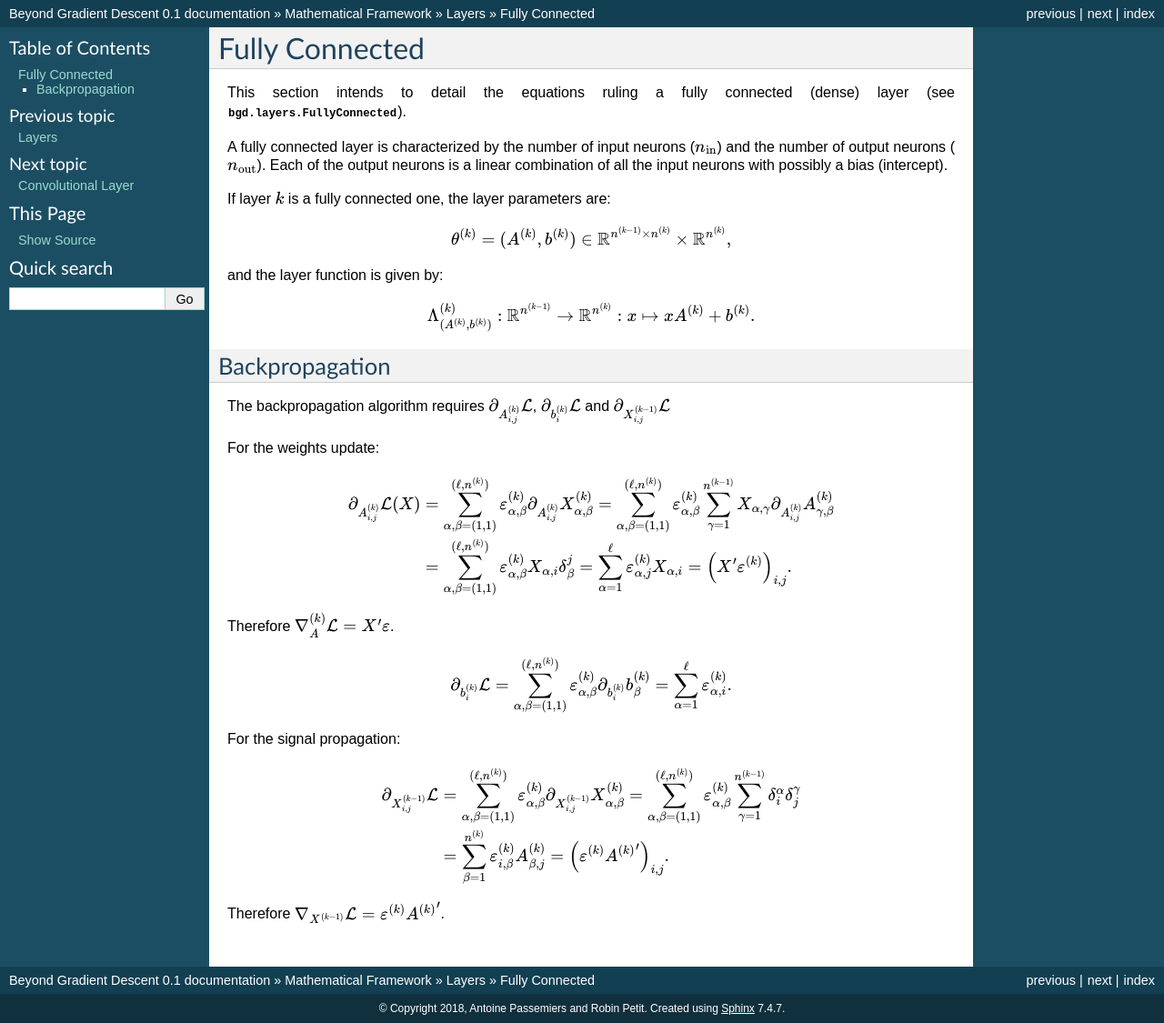
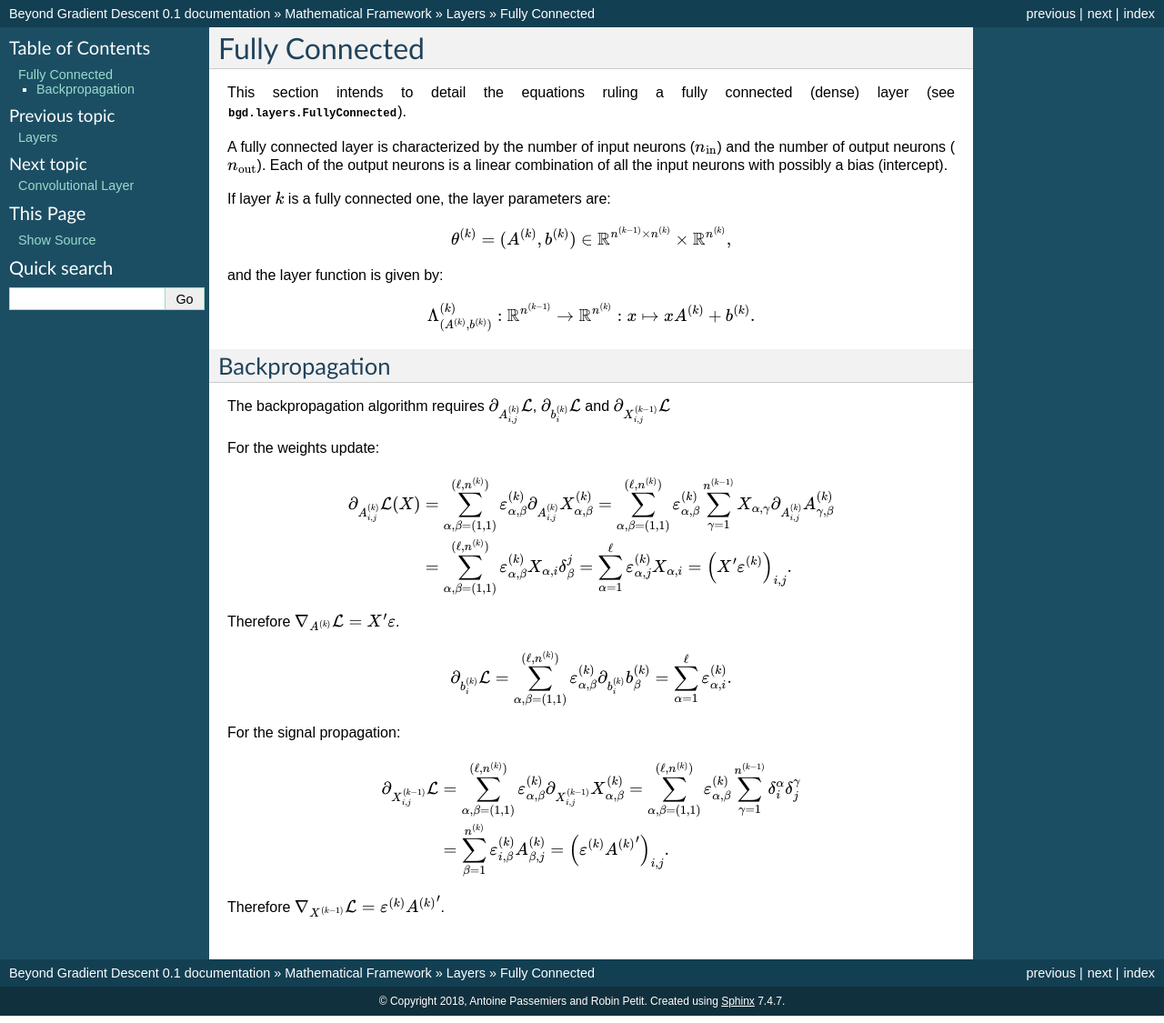
Before and after one commit to AntoinePassemiers/Beyond-Gradient-Descent, a Sphinx documentation site: the page built from doc/source/FC.rst, in a window 1280 px wide. Shown: the whole page at 91% size. Built offline with Sphinx 7.4.7, drawn with Linux system fonts in a browser that asks for light colours.

```diff
--- a/doc/source/FC.rst
+++ b/doc/source/FC.rst
@@ -35,7 +35,7 @@
                                          &= \sum_{\alpha,\beta = (1,1)}^{(\ell, n^{(k)})}\varepsilon^{(k)}_{\alpha,\beta}X_{\alpha,i}\delta_\beta^j
    = \sum_{\alpha=1}^\ell\varepsilon^{(k)}_{\alpha,j}X_{\alpha,i} = \Big(X'\varepsilon^{(k)}\Big)_{i,j}.
 
-Therefore :math:`\nabla_A^{(k)}\mathcal L = X'\varepsilon`.
+Therefore :math:`\nabla_{A^{(k)}}\mathcal L = X'\varepsilon`.
 
 .. math::
 
```
Also changed, not shown: 1 other file.
